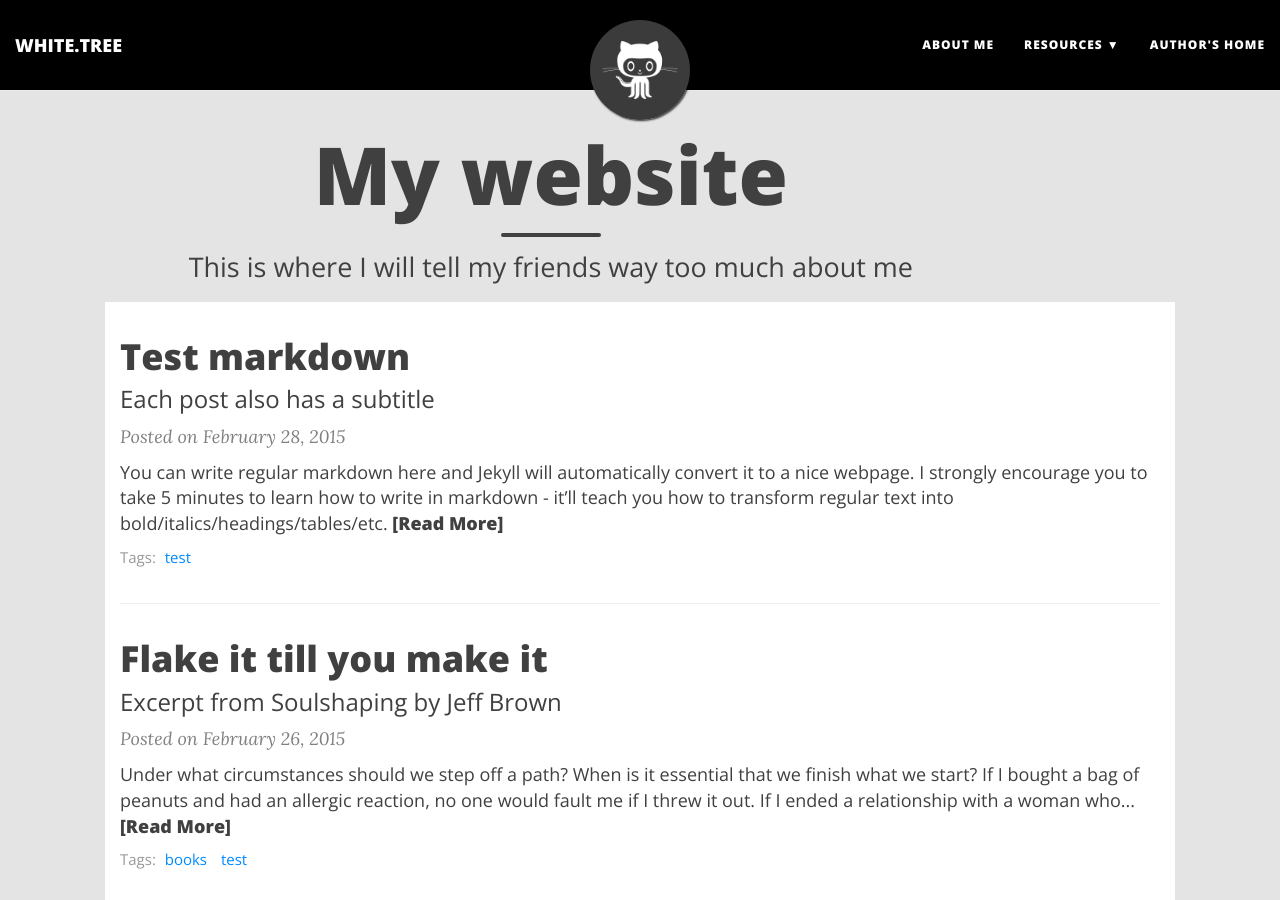
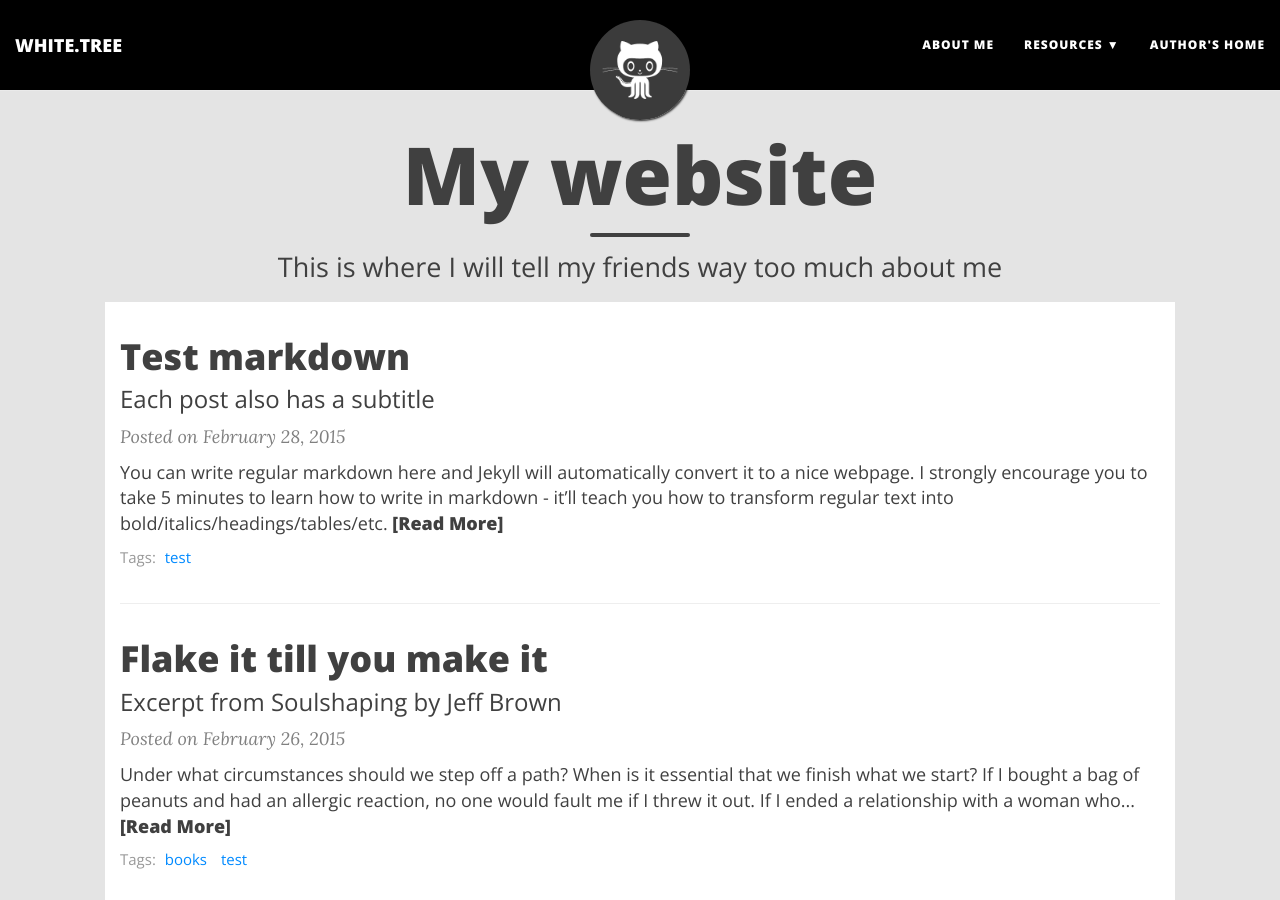
Before and after one commit to cedrush/cedrush.github.io, a Jekyll site: the page built from index.html, in a window 1280 px wide and 900 px high. Built offline with Jekyll 4.4.1, drawn with Linux system fonts in a browser that asks for light colours; nearby versions of some CDN libraries; the list of posts is cut into pages by our own code.

Commit message:
Update header.html

```diff
--- a/_includes/header.html
+++ b/_includes/header.html
@@ -23,7 +23,7 @@
 <div class="big-img intro-header">
   <div class="container">
     <div class="row">
-      <div class="col-lg-10 col-lg-offset-0 col-md-6 col-md-offset-3">
+      <div class="test" style="align:center;">
         <div class="{{ include.type }}-heading">
           <h1>{% if page.title %}{{ page.title }}{% else %}<br/>{% endif %}</h1>
 		  {% if page.subtitle %}
@@ -48,7 +48,7 @@
 <div class="intro-header no-img">
   <div class="container">
     <div class="row">
-      <div class="col-lg-10 col-lg-offset-0 col-md-6 col-md-offset-3">
+      <div class="test" style="align:center;">
         <div class="{{ include.type }}-heading">
           <h1>{% if page.title %}{{ page.title }}{% else %}<br/>{% endif %}</h1>
 		  {% if page.subtitle %}
```
